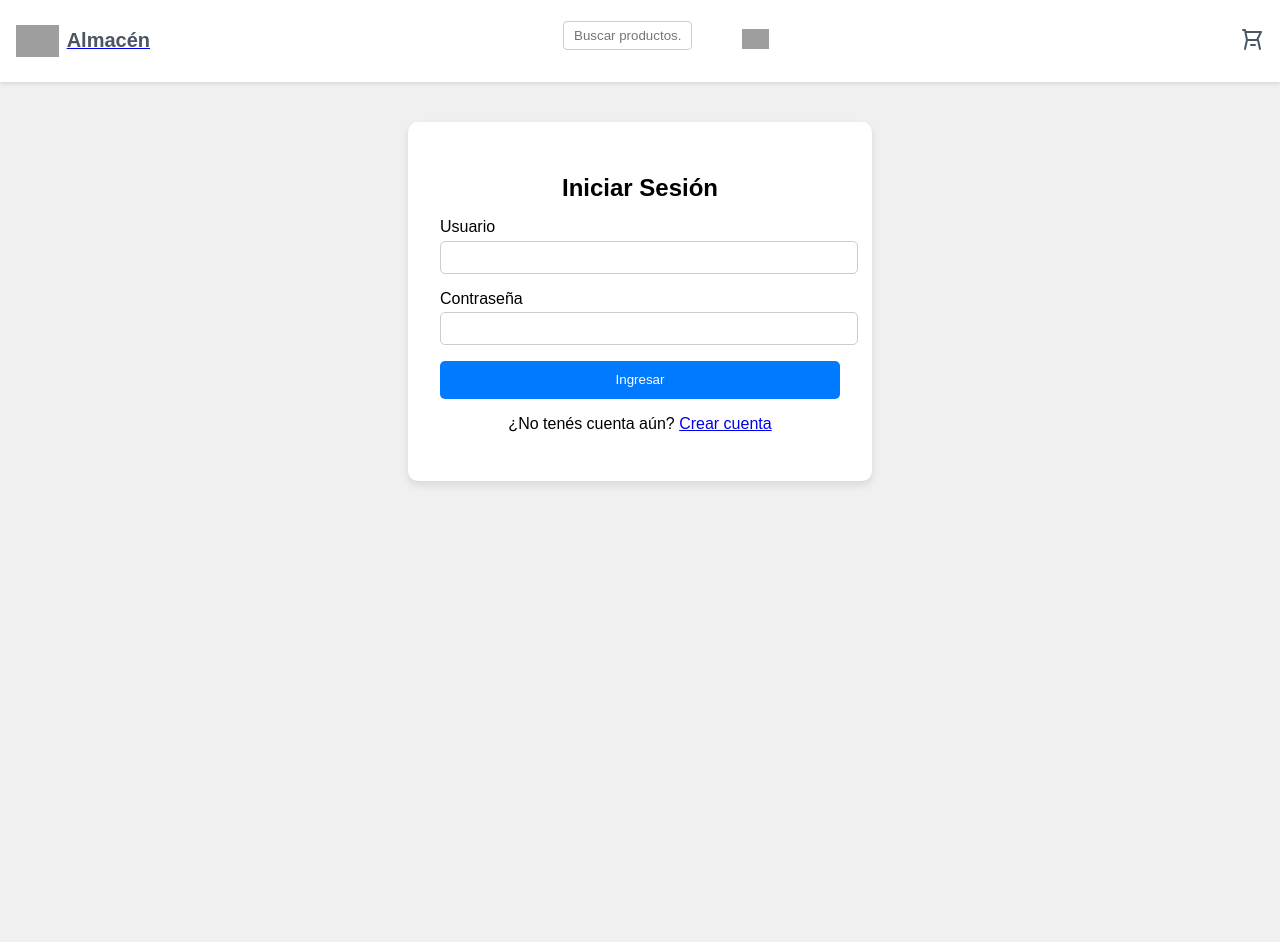
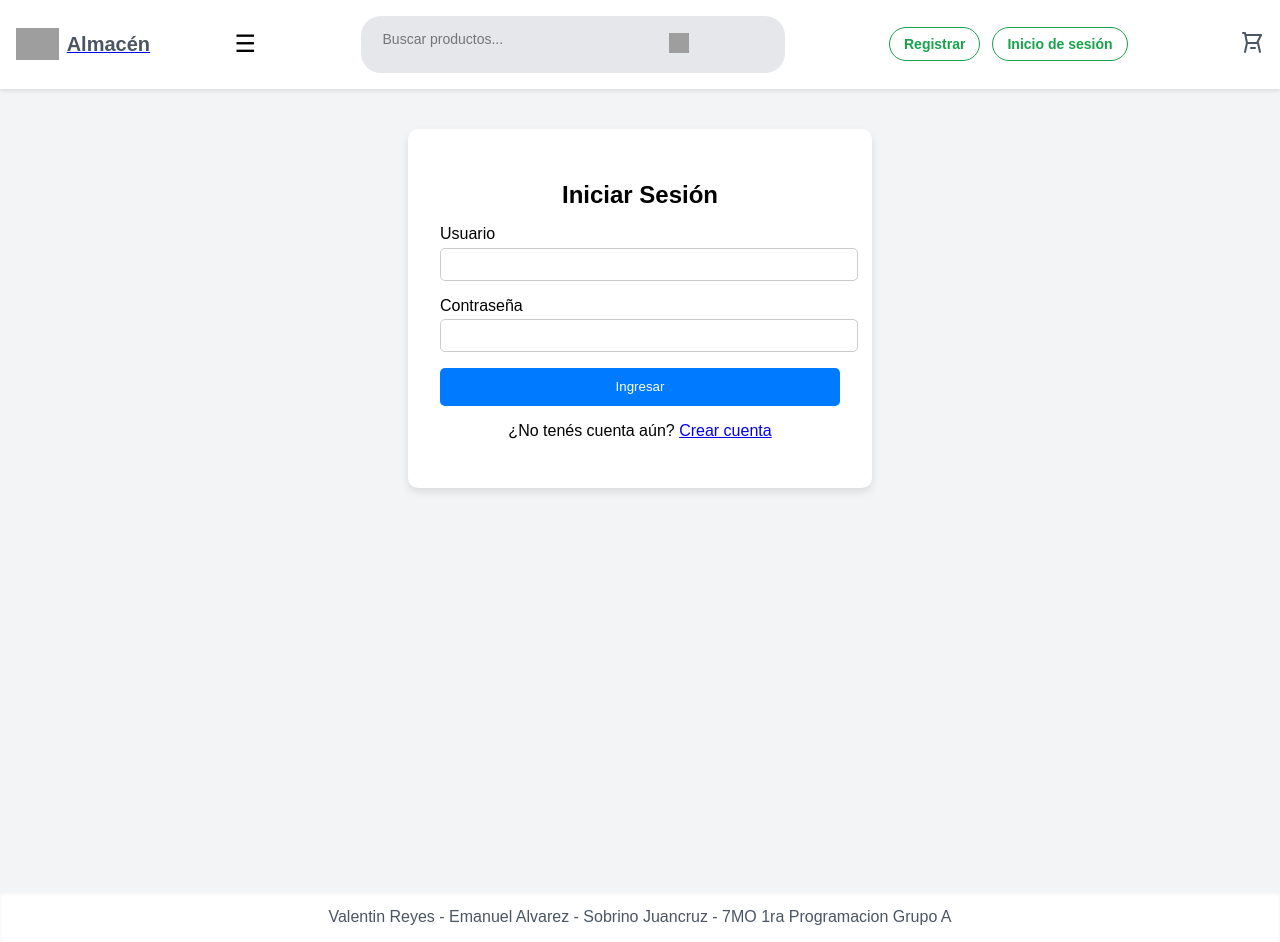
Before and after one commit to cruzjuqn/e-commerce, a plain HTML site: page inicio.html in a window 1280 px wide. Before the commit the page ends 800 px from the top, so only its background shows below. Drawn offline with Linux system fonts and the light colour scheme; grey boxes are pictures that could not be loaded.

Commit message:
Agregar Header y Footer a las demas paginas

```diff
--- a/carrito.css
+++ b/carrito.css
@@ -142,11 +142,5 @@ button:hover {
     content: attr(data-label);
     font-weight: bold;
     display: block;
-    margin-bottom: 5px;
-    color: #6b7280;
+    margin-bottom: 5px;    color: #6b7280;<<<<<<< HEAD
   }
-<<<<<<< HEAD
-=======
-}
-
->>>>>>> 31b48dd4340dd3de86b46586d1356b534741a043
--- a/inicio.css
+++ b/inicio.css
@@ -111,3 +111,13 @@ button:hover {
   text-align: center;
   margin-top: 1rem;
 }
+
+footer {
+  background-color: white;
+  box-shadow: inset 0 2px 4px rgba(0, 0, 0, 0.05);
+  text-align: center;
+  padding: 16px;
+  color: #4B5563;
+  font-weight: 500;
+  margin-top: 28.5%;
+}
--- a/inicio.html
+++ b/inicio.html
@@ -5,6 +5,7 @@
   <meta name="viewport" content="width=device-width, initial-scale=1">
   <title>Inicio de Sesión</title>
   <link rel="stylesheet" href="inicio.css">
+  <link rel="stylesheet" href="king/styles.css">
 </head>
 <body>
 
@@ -14,6 +15,17 @@
     <a href="index.html"><span class="header-title">Almacén</span></a>
   </div>
 
+  <div class="menu-container">
+    <input type="checkbox" id="menu-toggle" class="menu-toggle">
+    <label for="menu-toggle" class="menu-icon">☰</label>
+
+    <nav class="menu">
+      <a href="#">Ofertas</a>
+      <a href="#">Promociones</a>
+      <a href="#">Novedades</a>
+    </nav>
+  </div>
+
   <div class="search-bar">
     <input type="text" placeholder="Buscar productos..." class="search-input">
     <button class="search-button">
@@ -21,9 +33,15 @@
     </button>
   </div>
 
+   <div class="auth-buttons">
+    <a href="registro.html" class="btn">Registrar</a>
+    <a href="inicio.html" class="btn">Inicio de sesión</a>
+  </div>
+
   <a href="carrito.html" class="cart-link">
     <svg class="cart-icon" fill="none" stroke="currentColor" stroke-width="2" viewBox="0 0 24 24">
-        <path stroke-linecap="round" stroke-linejoin="round" d="M3 3h2l.4 2M7 13h10l4-8H5.4M7 13L5.4 5M7 13l-2 9m13-9l2 9m-5-4h-4" />
+      <path stroke-linecap="round" stroke-linejoin="round"
+        d="M3 3h2l.4 2M7 13h10l4-8H5.4M7 13L5.4 5M7 13l-2 9m13-9l2 9m-5-4h-4" />
     </svg>
   </a>
 </header>
@@ -42,5 +60,9 @@
     <p id="mensaje-error"></p>
     <p class="registro-link">¿No tenés cuenta aún? <a href="registro.html">Crear cuenta</a></p>
   </div>
+
+    <footer>
+    Valentin Reyes - Emanuel Alvarez - Sobrino Juancruz - 7MO 1ra Programacion Grupo A
+  </footer>
 </body>
 </html>
```
Also changed, not shown: carrito.html (+0 -1 lines), index.html (+0 -1 lines), registro.html (+24 -1 lines). Lines whose indentation alone changed are shown as unchanged.
